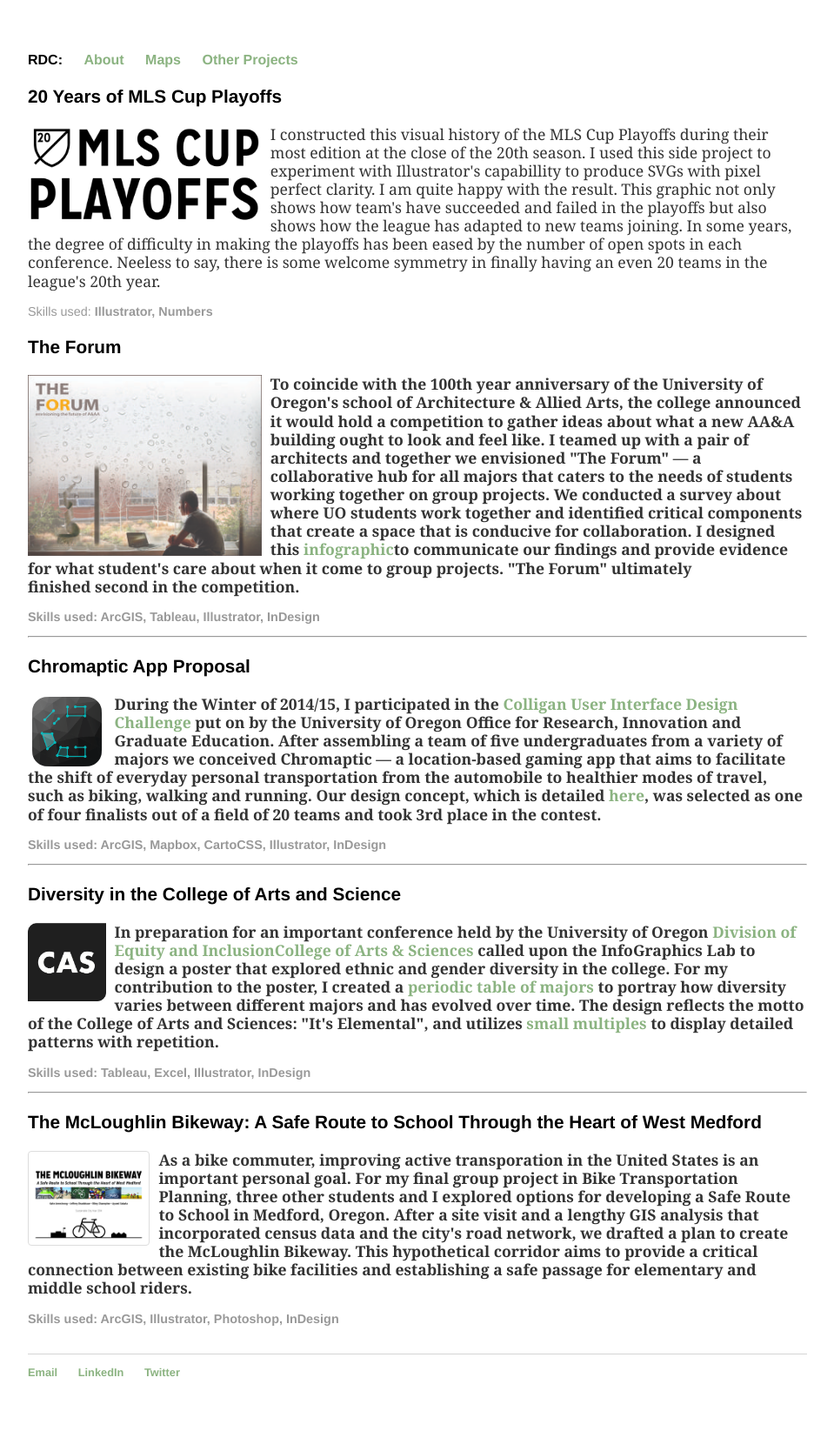
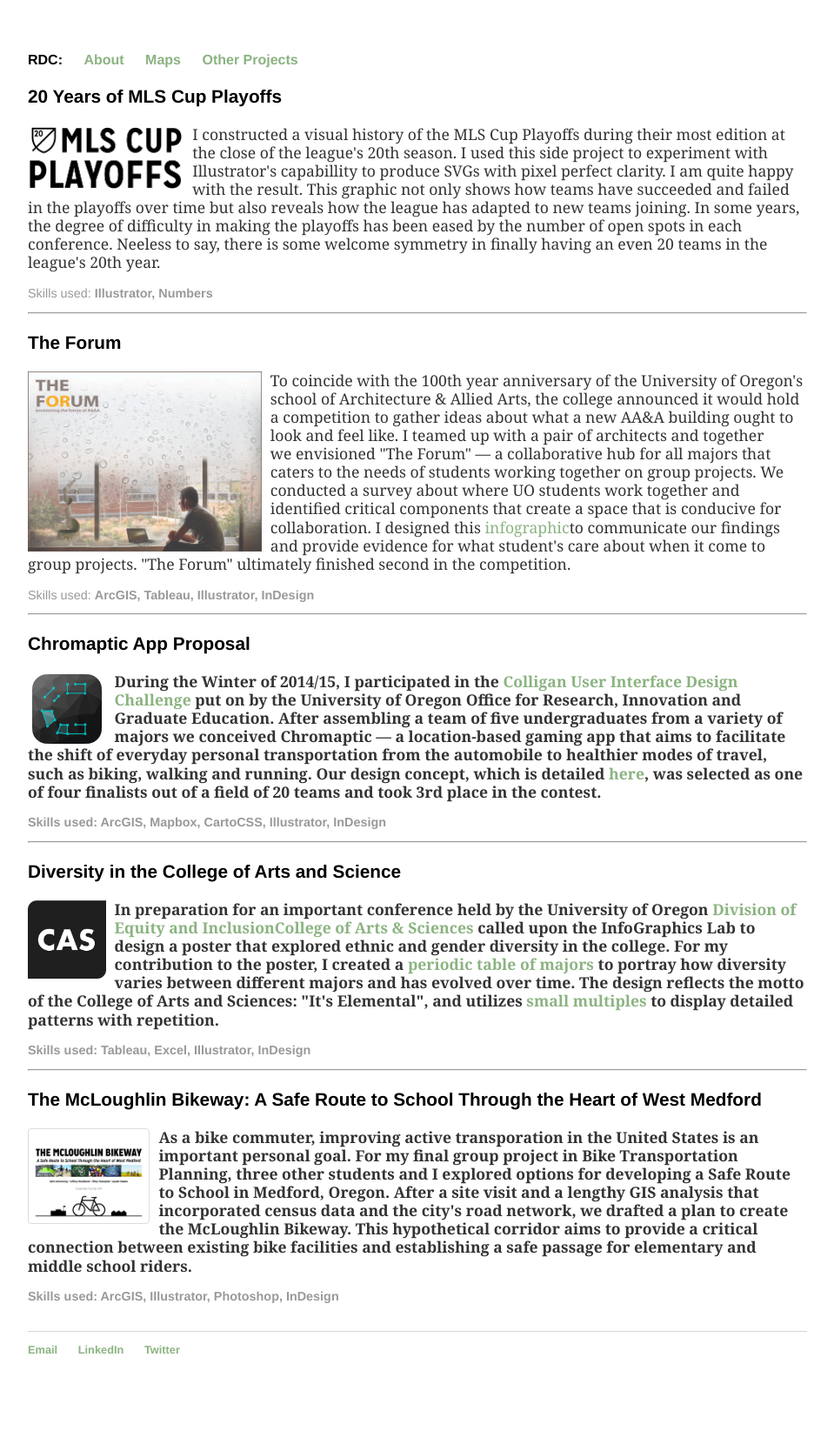
Before and after one commit to rileydchampine/rileydchampine.github.io, a Jekyll site: the page built from otherprojects.html, in a window 1280 px wide. Shown: the whole page at 87% size, without its empty margins (160-1119 px from the left). Built offline with Jekyll 4.4.1, drawn with Linux system fonts in a browser that asks for light colours; after the commit the page ends 1619 px from its top, so only the background shows below that.

Commit message:
Update otherprojects.html

```diff
--- a/otherprojects.html
+++ b/otherprojects.html
@@ -6,20 +6,21 @@
 <div class="blurb">
 
     	<h3>20 Years of MLS Cup Playoffs</h3>
-    	<a href="MLSPlayoffGrid.svg"><img src="MLSgrid_screenshot.png" alt="MLS Cup Playoffs" style=max-width:30%;height:auto; align="left"></a>
-    	<p>I constructed this visual history of the MLS Cup Playoffs during their most edition at the close of the 20th season. I used this side project to experiment with Illustrator's capabillity to produce SVGs with pixel perfect clarity. I am quite happy with the result. This graphic not only shows how team's have succeeded and failed in the playoffs but also shows how the league has adapted to new teams joining. In some years, the degree of difficulty in making the playoffs has been eased by the number of open spots in each conference. Neeless to say, there is some welcome symmetry in finally having an even 20 teams in the league's 20th year.</p>
-        <p class="skills">Skills used: <b>Illustrator, Numbers<b/></p>
+    	<a href="MLSPlayoffGrid.svg"><img src="MLSgrid_screenshot.png" alt="MLS Cup Playoffs" style=max-width:20%;height:auto; align="left"></a>
+    	<p>I constructed a visual history of the MLS Cup Playoffs during their most edition at the close of the league's 20th season. I used this side project to experiment with Illustrator's capabillity to produce SVGs with pixel perfect clarity. I am quite happy with the result. This graphic not only shows how teams have succeeded and failed in the playoffs over time but also reveals how the league has adapted to new teams joining. In some years, the degree of difficulty in making the playoffs has been eased by the number of open spots in each conference. Neeless to say, there is some welcome symmetry in finally having an even 20 teams in the league's 20th year.</p>
+        <p class="skills">Skills used: <b>Illustrator, Numbers</b></p>
+    	<hr>
 
        	<h3>The Forum</h3>
        	<a href="The_FORUM_Sumbission.pdf"><img src="forumcover3-05.jpg" alt="The Forum" style=max-width:30%;height:auto; align="left"></a>
        	<p>To coincide with the 100th year anniversary of the University of Oregon's school of Architecture &amp; Allied Arts, the college announced it would hold a competition to gather ideas about what a new AA&amp;A building ought to look and feel like. I teamed up with a pair of architects and together we envisioned "The Forum" — a collaborative hub for all majors that caters to the needs of students working together on group projects. We conducted a survey about where UO students work together and identified critical components that create a space that is conducive for collaboration. I designed this <a href="https://rdcportfolio.files.wordpress.com/2015/02/theforum.pdf" target="_blank">infographic</a>to communicate our findings and provide evidence for what student's care about when it come to group projects. "The Forum" ultimately finished second in the competition.</p>
-<p class="skills">Skills used: <b>ArcGIS, Tableau, Illustrator, InDesign<b/></p>
+    <p class="skills">Skills used: <b>ArcGIS, Tableau, Illustrator, InDesign<b/></p>
        	<hr>
 
        	<h3>Chromaptic App Proposal</h3>
        	<a href="Chromaptic.pdf" target="_blank"><img src="chromaptic_logo.png" alt="Chromaptic" style=max-width:10%;height:auto; align="left"></a>
        	<p>During the Winter of 2014/15, I participated in the <a title="Colligan User Interface Design Challenge" href="http://colliganchallenge.uoregon.edu/" target="_blank">Colligan User Interface Design Challenge</a> put on by the University of Oregon Office for Research, Innovation and Graduate Education. After assembling a team of five undergraduates from a variety of majors we conceived Chromaptic — a location-based gaming app that aims to facilitate the shift of everyday personal transportation from the automobile to healthier modes of travel, such as biking, walking and running. Our design concept, which is detailed <a href="https://rdcportfolio.files.wordpress.com/2015/02/chromapticpitch.pdf" target="_blank">here</a>, was selected as one of four finalists out of a field of 20 teams and took 3rd place in the contest.</p>
-<p class="skills">Skills used: <b>ArcGIS, Mapbox, CartoCSS, Illustrator, InDesign</b></p>
+    <p class="skills">Skills used: <b>ArcGIS, Mapbox, CartoCSS, Illustrator, InDesign</b></p>
       		<hr>
 
        	<h3>Diversity in the College of Arts and Science</h3>
```
